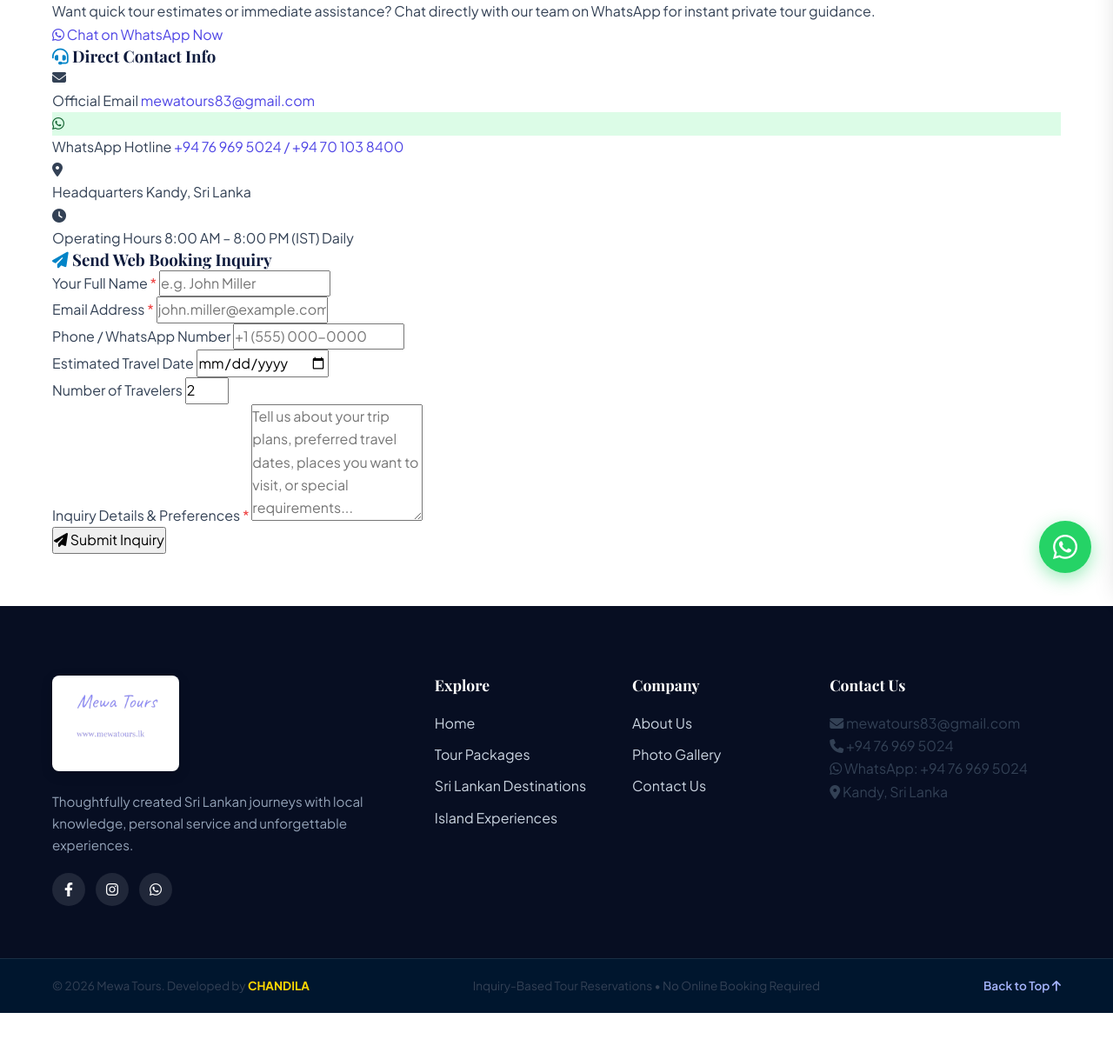
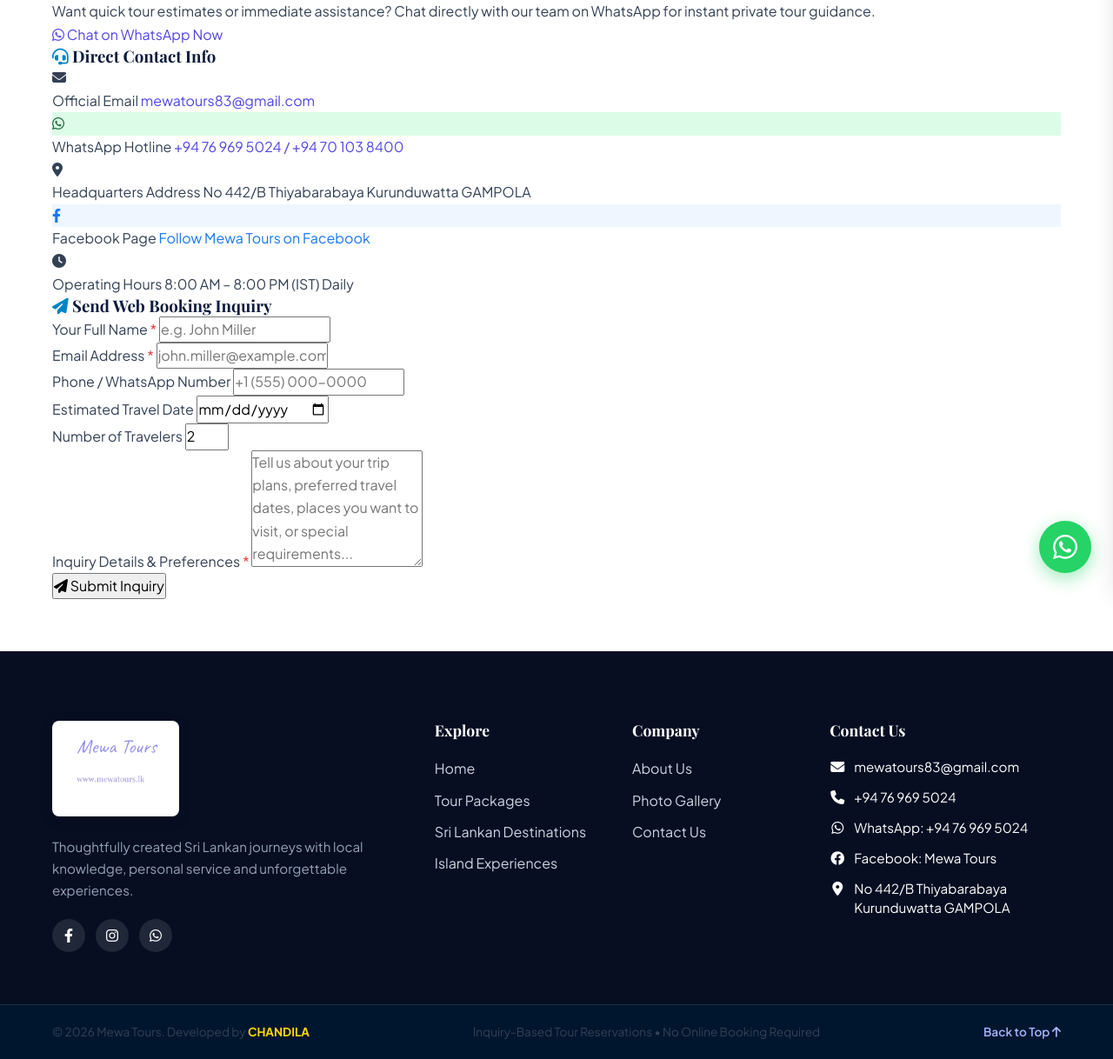
Before and after one commit to isiwara20/mewatours, a PHP site: page /contact in a window 1280 px wide. Shown: the part 116-1334 px from the top of the page at 87% size. Before the commit the page ends 1281 px from the top, so only its background shows below. Run offline with PHP 8.4, Linux system fonts and the light colour scheme; some web fonts are replaced.

Commit message:
Fixed Bugs

```diff
--- a/assets/css/global.css
+++ b/assets/css/global.css
@@ -144,6 +144,43 @@
     color: #38bdf8;
 }
 
+/* Footer Contact Us Column - Crisp White Text */
+.contact-col,
+.contact-col .footer-heading,
+.contact-col p,
+.contact-col p i,
+.contact-col p a,
+.contact-col p span {
+    color: #ffffff !important;
+}
+
+.contact-col p {
+    margin-bottom: 12px;
+    display: flex;
+    align-items: flex-start;
+    gap: 10px;
+    font-size: 0.95rem;
+    line-height: 1.5;
+}
+
+.contact-col p i {
+    margin-top: 3px;
+    width: 18px;
+    text-align: center;
+    font-size: 1rem;
+    flex-shrink: 0;
+}
+
+.contact-col p a {
+    text-decoration: none;
+    transition: opacity 0.2s ease;
+}
+
+.contact-col p a:hover {
+    opacity: 0.85;
+    text-decoration: underline;
+}
+
 .footer-bottom {
     background-color: #00162e;
     padding: 20px 0;
--- a/assets/css/home.css
+++ b/assets/css/home.css
@@ -1110,6 +1110,10 @@
     background: var(--brand-blue);
 }
 
+.social-links a.social-fb:hover {
+    background: #1877f2;
+}
+
 .social-links a.social-wa:hover {
     background: #25d366;
 }
--- a/assets/css/responsive.css
+++ b/assets/css/responsive.css
@@ -286,7 +286,7 @@
     .tours-hero-section {
         min-height: 70vh;
         height: auto;
-        padding-top: 120px;
+        padding-top: 135px;
         padding-bottom: 60px;
     }
     .tours-hero-title {
@@ -353,7 +353,7 @@
     .destinations-hero-section {
         min-height: 70vh;
         height: auto;
-        padding-top: 120px;
+        padding-top: 135px;
         padding-bottom: 60px;
     }
     .destinations-hero-title {
@@ -424,7 +424,7 @@
     .experiences-hero-section {
         min-height: 70vh;
         height: auto;
-        padding-top: 120px;
+        padding-top: 135px;
         padding-bottom: 60px;
     }
     .experiences-hero-title {
--- a/assets/css/tour-details.css
+++ b/assets/css/tour-details.css
@@ -7,12 +7,11 @@
    ------------------------------------------------------------------------- */
 .tour-details-hero {
     position: relative;
-    min-height: 75vh;
-    height: 75vh;
+    min-height: 65vh;
     display: flex;
     align-items: flex-end;
     padding-bottom: 60px;
-    padding-top: 110px;
+    padding-top: 130px;
     overflow: hidden;
     background-color: var(--deep-navy);
 }
--- a/assets/js/navigation.js
+++ b/assets/js/navigation.js
@@ -9,12 +9,17 @@ document.addEventListener('DOMContentLoaded', () => {
     const drawerOverlay = document.getElementById('mobileDrawerOverlay');
     const drawerLinks = document.querySelectorAll('.drawer-nav-link');
 
+    // Ensure body scroll is unlocked when page loads/restores
+    document.body.style.overflow = '';
+
     // 1. Sticky Header Background Transition on Scroll
     window.addEventListener('scroll', () => {
-        if (window.scrollY > 40) {
-            siteHeader.classList.add('scrolled');
-        } else {
-            siteHeader.classList.remove('scrolled');
+        if (siteHeader) {
+            if (window.scrollY > 40) {
+                siteHeader.classList.add('scrolled');
+            } else {
+                siteHeader.classList.remove('scrolled');
+            }
         }
     });
 
@@ -46,8 +51,9 @@ document.addEventListener('DOMContentLoaded', () => {
     if (closeBtn) closeBtn.addEventListener('click', closeMobileMenu);
     if (drawerOverlay) drawerOverlay.addEventListener('click', closeMobileMenu);
 
-    // Close mobile menu on clicking any drawer link
-    drawerLinks.forEach(link => {
+    // Close mobile menu on clicking any link inside the mobile drawer
+    const drawerAllLinks = document.querySelectorAll('#mobileDrawerMenu a');
+    drawerAllLinks.forEach(link => {
         link.addEventListener('click', closeMobileMenu);
     });
 
--- a/config/app.php
+++ b/config/app.php
@@ -19,7 +19,8 @@ return [
         'name' => 'Mewa Tours Sri Lanka',
         'email' => 'mewatours83@gmail.com',
         'phone' => '+94 76 969 5024',
-        'address' => 'Kandy, Sri Lanka',
+        'address' => 'No 442/B Thiyabarabaya Kurunduwatta GAMPOLA',
+        'facebook' => 'https://www.facebook.com/share/1CeW5nqxg8/',
         'operating_hours' => '8:00 AM - 8:00 PM (IST)'
     ],
 
--- a/database/seed.sql
+++ b/database/seed.sql
@@ -67,7 +67,8 @@ INSERT INTO `site_settings` (`setting_key`, `setting_value`) VALUES
 ('whatsapp_number', '94769695024'),
 ('company_email', 'mewatours83@gmail.com'),
 ('company_phone', '+94 76 969 5024'),
-('company_address', 'Kandy, Sri Lanka')
+('company_address', 'No 442/B Thiyabarabaya Kurunduwatta GAMPOLA'),
+('social_facebook', 'https://www.facebook.com/share/1CeW5nqxg8/')
 ON DUPLICATE KEY UPDATE `setting_value` = VALUES(`setting_value`);
 
 -- Sample Tours
--- a/helpers/url_helper.php
+++ b/helpers/url_helper.php
@@ -19,7 +19,7 @@ if (!function_exists('base_url')) {
         }
 
         $cleanPath = ltrim($path, '/');
-        return $cleanPath === '' ? $baseUrl : $baseUrl . '/' . $cleanPath;
+        return $cleanPath === '' ? $baseUrl . '/' : $baseUrl . '/' . $cleanPath;
     }
 }
 
--- a/views/client/contact.php
+++ b/views/client/contact.php
@@ -1,4 +1,6 @@
 <?php
+$config = require ROOT_PATH . '/config/app.php';
+
 render_partial('header', [
     'page_title' => 'Contact Us & Plan Your Trip - Mewa Tours Sri Lanka'
 ]);
@@ -72,8 +74,18 @@ $generalWaUrl = $whatsapp->generateInquiryLink($whatsapp->buildGeneralInquiryMes
                                 <i class="fa-solid fa-location-dot"></i>
                             </div>
                             <div>
-                                <span class="contact-info-label">Headquarters</span>
-                                <span class="contact-info-val">Kandy, Sri Lanka</span>
+                                <span class="contact-info-label">Headquarters Address</span>
+                                <span class="contact-info-val"><?= e($config['company']['address']) ?></span>
+                            </div>
+                        </div>
+
+                        <div class="contact-info-item">
+                            <div class="contact-info-icon" style="background: #eff6ff; color: #1877f2;">
+                                <i class="fa-brands fa-facebook-f"></i>
+                            </div>
+                            <div>
+                                <span class="contact-info-label">Facebook Page</span>
+                                <a href="<?= e($config['company']['facebook']) ?>" target="_blank" rel="noopener noreferrer" class="contact-info-val" style="color: #1877f2; text-decoration: none;">Follow Mewa Tours on Facebook</a>
                             </div>
                         </div>
 
--- a/views/partials/footer.php
+++ b/views/partials/footer.php
@@ -24,7 +24,7 @@ $generalWaUrl = $whatsapp->generateInquiryLink($whatsapp->buildGeneralInquiryMes
                     Thoughtfully created Sri Lankan journeys with local knowledge, personal service and unforgettable experiences.
                 </p>
                 <div class="social-links">
-                    <a href="#" aria-label="Facebook"><i class="fa-brands fa-facebook-f"></i></a>
+                    <a href="https://www.facebook.com/share/1CeW5nqxg8/" target="_blank" rel="noopener noreferrer" class="social-fb" aria-label="Facebook Page"><i class="fa-brands fa-facebook-f"></i></a>
                     <a href="#" aria-label="Instagram"><i class="fa-brands fa-instagram"></i></a>
                     <a href="<?= e($generalWaUrl) ?>" target="_blank" rel="noopener noreferrer" class="social-wa" aria-label="WhatsApp"><i class="fa-brands fa-whatsapp"></i></a>
                 </div>
@@ -51,10 +51,11 @@ $generalWaUrl = $whatsapp->generateInquiryLink($whatsapp->buildGeneralInquiryMes
 
             <div class="footer-col contact-col">
                 <h4 class="footer-heading">Contact Us</h4>
-                <p><i class="fa-solid fa-envelope"></i> <?= e($config['company']['email']) ?></p>
-                <p><i class="fa-solid fa-phone"></i> <?= e($config['company']['phone']) ?></p>
-                <p><i class="fa-brands fa-whatsapp"></i> WhatsApp: <?= e($config['company']['phone']) ?></p>
-                <p><i class="fa-solid fa-location-dot"></i> <?= e($config['company']['address']) ?></p>
+                <p><i class="fa-solid fa-envelope"></i> <a href="mailto:<?= e($config['company']['email']) ?>"><?= e($config['company']['email']) ?></a></p>
+                <p><i class="fa-solid fa-phone"></i> <a href="tel:<?= e($config['company']['phone']) ?>"><?= e($config['company']['phone']) ?></a></p>
+                <p><i class="fa-brands fa-whatsapp"></i> <a href="<?= e($generalWaUrl) ?>" target="_blank" rel="noopener noreferrer">WhatsApp: <?= e($config['company']['phone']) ?></a></p>
+                <p><i class="fa-brands fa-facebook"></i> <a href="https://www.facebook.com/share/1CeW5nqxg8/" target="_blank" rel="noopener noreferrer">Facebook: Mewa Tours</a></p>
+                <p><i class="fa-solid fa-location-dot"></i> <span><?= e($config['company']['address']) ?></span></p>
             </div>
         </div>
 
--- a/views/partials/header.php
+++ b/views/partials/header.php
@@ -103,7 +103,7 @@ $isContact = ($routePath === '/contact' || $routePath === '/contact.php');
     <div class="mobile-drawer-overlay" id="mobileDrawerOverlay"></div>
     <div class="mobile-drawer-menu" id="mobileDrawerMenu">
         <div class="drawer-header">
-            <a href="<?= base_url() ?>" class="brand-logo-card">
+            <a href="<?= base_url() ?>" class="brand-logo-card drawer-nav-link">
                 <img src="<?= asset_url('images/branding/logo.png') ?>" alt="Mewa Tours" class="logo-img">
             </a>
             <button class="drawer-close-btn" id="mobileMenuClose" aria-label="Close navigation menu">
```
Also changed, not shown: assets/css/destinations.css (+4 -4 lines), assets/css/experiences.css (+4 -4 lines), assets/css/tours.css (+4 -4 lines).
